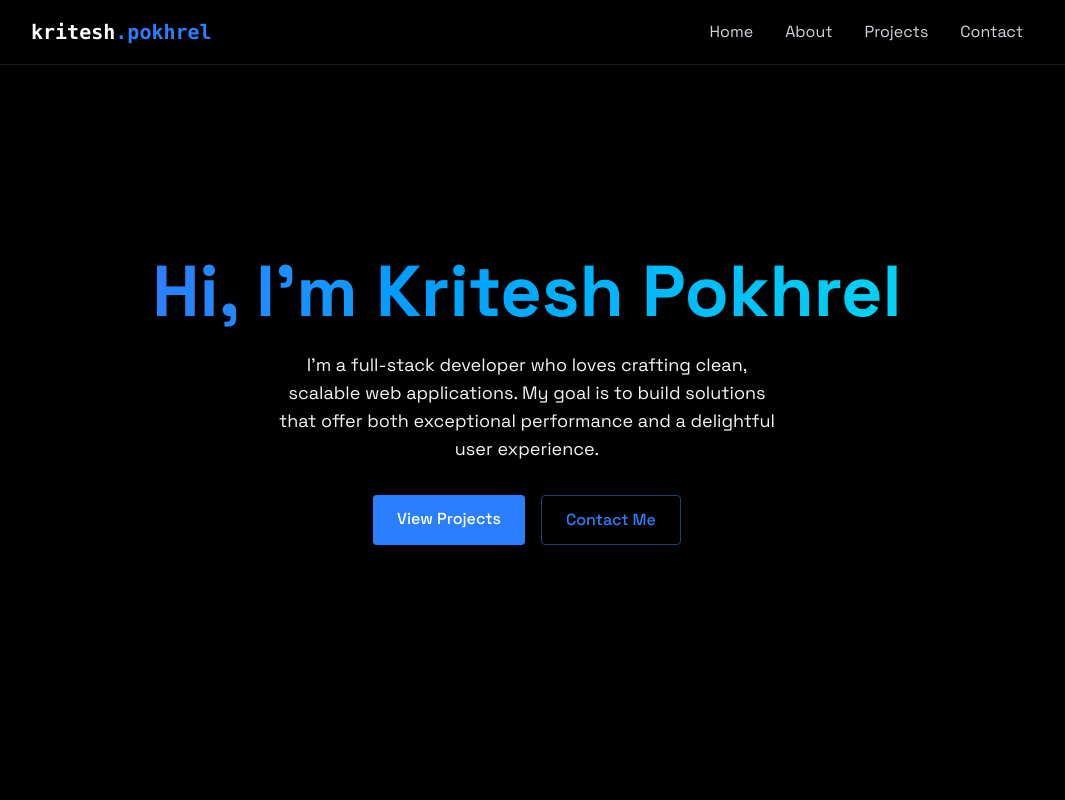
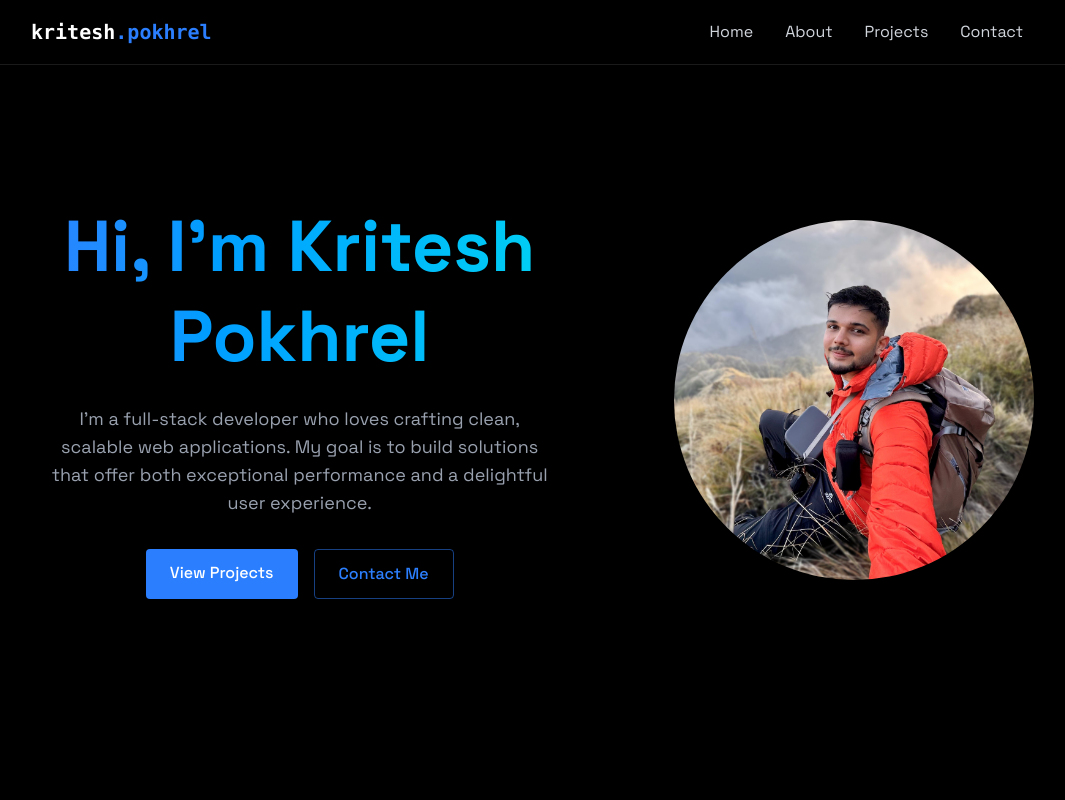
Before and after one commit to kriteshpokhrel/portfolio-react, a React (Vite) app: page / in a window 1280 px wide. Shown: the top 800 px of the page, without its empty margins (113-1178 px from the left). Built offline with nearby package versions, Linux system fonts and the light colour scheme.

Commit message:
UI enhacement

```diff
--- a/src/components/LoadingScreen.jsx
+++ b/src/components/LoadingScreen.jsx
@@ -15,7 +15,7 @@ export const LoadingScreen = ({ onComplete }) => {
 
         setTimeout(() => {
           onComplete();
-        }, 1000);
+        }, 500);
       }
     }, 100);
 
--- a/src/components/sections/Contact.jsx
+++ b/src/components/sections/Contact.jsx
@@ -1,17 +1,13 @@
 import { useState } from "react";
 import { RevealOnScroll } from "../RevealOnScroll";
 import emailjs from "emailjs-com";
-import {
-  Github,
-  Linkedin,
-  Facebook,
-  Instagram,
-} from "lucide-react"; // Social Media Icons
+import { Github, Linkedin, Facebook, Instagram } from "lucide-react"; // Social Media Icons
 
 export const Contact = () => {
   const [formData, setFormData] = useState({
     name: "",
     email: "",
+    subject: "",
     message: "",
   });
 
@@ -27,7 +23,7 @@ export const Contact = () => {
       )
       .then((result) => {
         alert("Message Sent!");
-        setFormData({ name: "", email: "", message: "" });
+        setFormData({ name: "", email: "", subject: "", message: "" });
       })
       .catch(() => alert("Oops! Something went wrong. Please try again."));
   };
@@ -51,7 +47,7 @@ export const Contact = () => {
                 required
                 value={formData.name}
                 className="w-full bg-white/5 border border-white/10 rounded px-4 py-3 text-white transition focus:outline-none focus:border-blue-500 focus:bg-blue-500/5"
-                placeholder="Name..."
+                placeholder="Name"
                 onChange={(e) =>
                   setFormData({ ...formData, name: e.target.value })
                 }
@@ -74,6 +70,21 @@ export const Contact = () => {
             </div>
 
             <div className="relative">
+              <input
+                type="text"
+                id="subject"
+                name="subject"
+                required
+                value={formData.subject}
+                className="w-full bg-white/5 border border-white/10 rounded px-4 py-3 text-white transition focus:outline-none focus:border-blue-500 focus:bg-blue-500/5"
+                placeholder="Subject"
+                onChange={(e) =>
+                  setFormData({ ...formData, subject: e.target.value })
+                }
+              />
+            </div>
+
+            <div className="relative">
               <textarea
                 id="message"
                 name="message"
@@ -90,7 +101,7 @@ export const Contact = () => {
 
             <button
               type="submit"
-              className="w-full bg-blue-500 text-white py-3 px-6 rounded font-medium transition relative overflow-hidden hover:-translate-y-0.5 hover:shadow-[0_0_15px_rgba(59,130,246,0.4)]"
+              className="w-full bg-blue-500 text-white py-3 px-6 rounded font-medium transition relative overflow-hidden hover:-translate-y-0.5 hover:shadow-[0_0_15px_rgba(59,130,246,0.4)] cursor-pointer"
             >
               Send Message
             </button>
--- a/src/components/sections/Home.jsx
+++ b/src/components/sections/Home.jsx
@@ -4,19 +4,22 @@ export const Home = () => {
   return (
     <section
       id="home"
-      className="min-h-screen flex items-center justify-center relative"
+      className="min-h-screen flex items-center justify-center relative px-4"
     >
       <RevealOnScroll>
-        <div className="text-center z-10 px-4">
-          <h1 className="text-5xl md:text-7xl font-bold mb-6 bg-gradient-to-r from-blue-500 to-cyan-400 bg-clip-text text-transparent leading-right">
+        <div className="flex items-center justify-between w-full max-w-7xl mx-auto">
+          {/* Text Section */}
+          <div className="text-center z-10 flex-1 pl-[100px]">
+            <h1 className="text-5xl md:text-7xl font-bold mb-6 bg-gradient-to-r from-blue-500 to-cyan-400 bg-clip-text text-transparent leading-tight">
               Hi, I'm Kritesh Pokhrel
             </h1>
 
-          <p className="tex-gray-400 text-lg mb-8 max-w-lg mx-auto">
+            <p className="text-gray-400 text-lg mb-8 max-w-lg mx-auto">
               I’m a full-stack developer who loves crafting clean, scalable web
               applications. My goal is to build solutions that offer both
               exceptional performance and a delightful user experience.
             </p>
+
             <div className="flex justify-center space-x-4">
               <a
                 href="#projects"
@@ -27,11 +30,20 @@ export const Home = () => {
 
               <a
                 href="#contact"
-              className="border border-blue-500/50 text-blue-500 py-3 px-6 rounded font-medium transition-all duration-200
-             hover:-translate-y-0.5 hover:shadow-[0_0_15px_rgba(59, 130, 246, 0.2)] hover:bg-blue-500/10"
+                className="border border-blue-500/50 text-blue-500 py-3 px-6 rounded font-medium transition-all duration-200 hover:-translate-y-0.5 hover:shadow-[0_0_15px_rgba(59, 130, 246, 0.2)] hover:bg-blue-500/10"
               >
                 Contact Me
               </a>
+            </div>
+          </div>
+
+          {/* Image Section */}
+          <div className="flex-1 flex justify-center">
+            <img
+              src="/kritesh.jpg" // Path to image in public folder
+              alt="Kritesh Pokhrel"
+              className="w-48 h-48 md:w-90 md:h-90 rounded-full object-cover shadow-lg"
+            />
           </div>
         </div>
       </RevealOnScroll>
```
Also changed, not shown: public/kritesh.jpg (added). Lines whose indentation alone changed are shown as unchanged.
